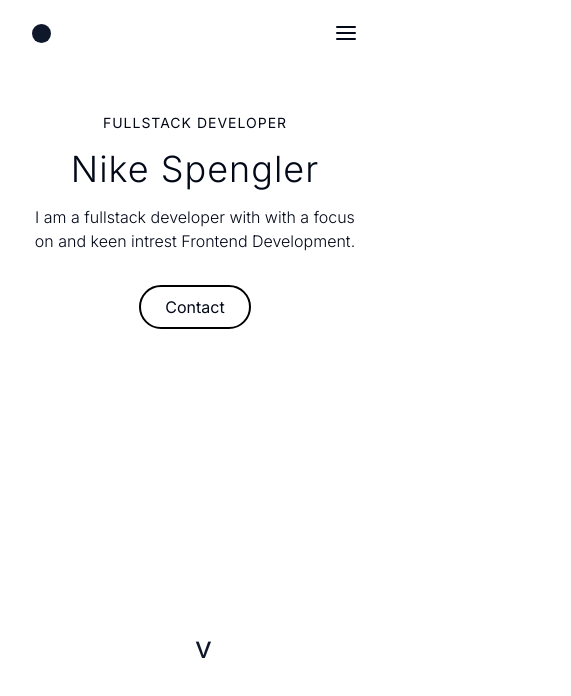
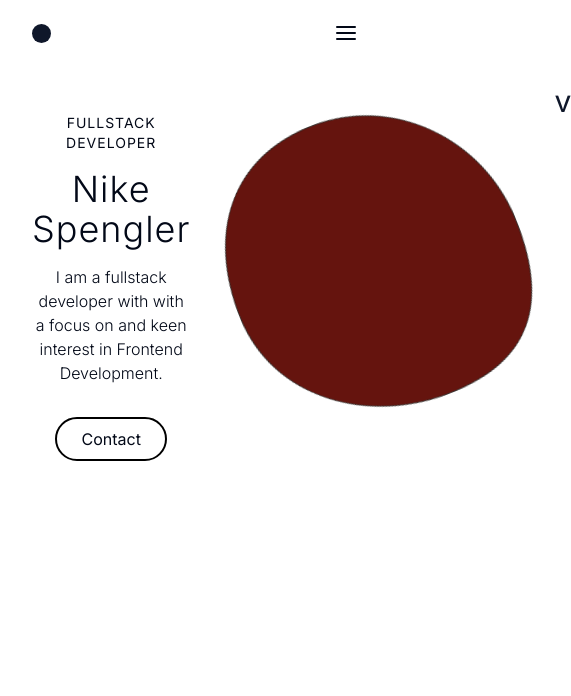
Before and after one commit to NikeSpengler/portfolio-nextjs, a Next.js app: page / in a window 390 px wide. Shown: the top 696 px of the page, 571 px wide, since content can reach past the window. Built offline with nearby package versions, Linux system fonts and the light colour scheme.

Commit message:
Added img to hero page

```diff
--- a/components/Hero.jsx
+++ b/components/Hero.jsx
@@ -5,31 +5,32 @@ const Hero = () => {
   return (
     <section className='py-12 xl:py-24 h-[84vh] xl:pt-28 ng-hero bg-no-repeat bg-bottom bg-cover dark:bg-black'>
         <div className='container mx-auto'>
-            <div className='flex justify-between gap-x-8'>
+            <div className='flex xl:flex-row sm:flex-col justify-between gap-x-8'>
                 <div className='flex max-w-[600px] flex-col justify-center mx-auto xl:mx-0
                 text-center m:text-left xl:text-left'>
                     <div className='text-sm mb-4 tracking-[1px] text-color-brown'>FULLSTACK DEVELOPER</div>
                     <h1 className='h1'>Nike Spengler</h1>
                     <p className='subtitle max-w-[490px] pt-4 mx-auto xl:mx-0'>
-                        I am a fullstack developer with with a focus on and keen intrest Frontend Development.
+                        I am a fullstack developer with with a focus on and keen interest in Frontend Development.
                     </p>
+                    {/* Button */}
+                    <Link href={'/contact'}>
+                        <button className='hover:bg-opacity-50 hover:bg-stone-300 px-6 py-2 border-solid border-2 border-black rounded-3xl dark:border-white'>
+                            Contact
+                        </button>
+                    </Link>
                 </div>
                 {/* Image */}
-                <div className='hidden xl:flex relative'>
-                    Img
+                <div className='flex relative sm:justify-center sm:pt-8 sm:pb-8 '>
+                    <div className='bg-hero_shape w-[300px] h-[300px] bg-no-repeat -top-1 -right-2 animate-spin'>
+
+                    </div>
+                </div>
+                <div className='flex sm:justify-center xl:absolute left-2/4 bottom-44 xl:bottom-12 animate-bounce'>
+                    <div className='text-3xl text-primary'>v</div>
                 </div>
             </div>
-            {/* Button */}
-            <div className='flex justify-center xl:justify-start'>
-                <Link href={'/contact'}>
-                    <button className='hover:bg-opacity-50 hover:bg-stone-300 px-6 py-2 border-solid border-2 border-black rounded-3xl dark:border-white'>
-                        Contact
-                    </button>
-                </Link>
-            </div>
-            <div className='flex absolute left-2/4 bottom-44 xl:bottom-12 animate-bounce'>
-                <div className='text-3xl text-primary'>v</div>
-            </div>
+
         </div>
     </section>
 
--- a/tailwind.config.js
+++ b/tailwind.config.js
@@ -72,9 +72,9 @@ module.exports = {
         "accordion-up": "accordion-up 0.2s ease-out",
       },
       backgroundImage: {
-        hero_shape: 'url(/hexagon-cv.svg)',
-        hero_shape2_light: 'url(/irregular-hexagon.svg)'
-      }
+        hero_shape: 'url(/shape1.svg)',
+        hero_shape2_light: 'url(/irregular-hexagon.svg)',
+      },
     },
   },
   plugins: [require("tailwindcss-animate")],
```
Also changed, not shown: public/shape1.svg (added).
